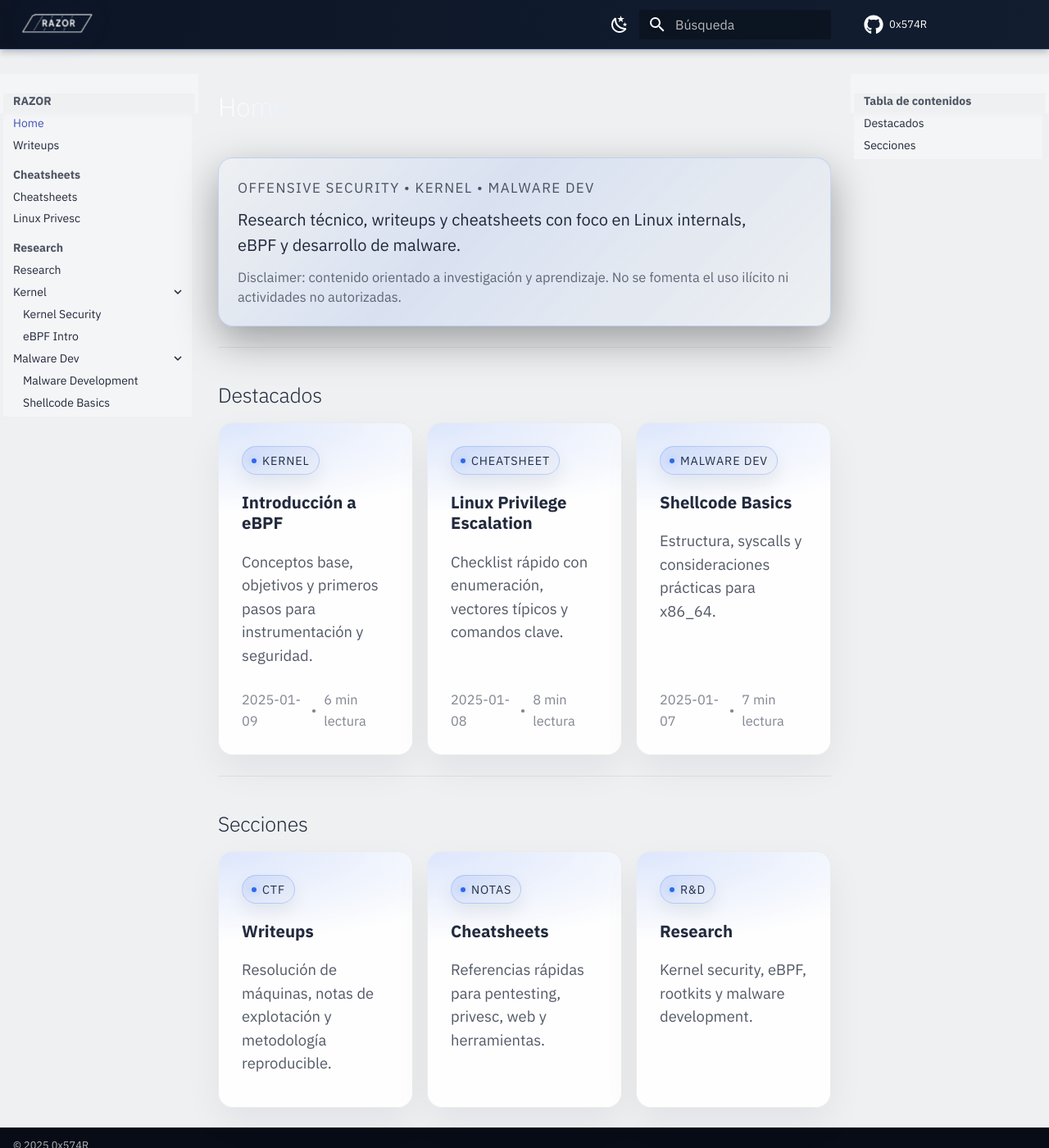
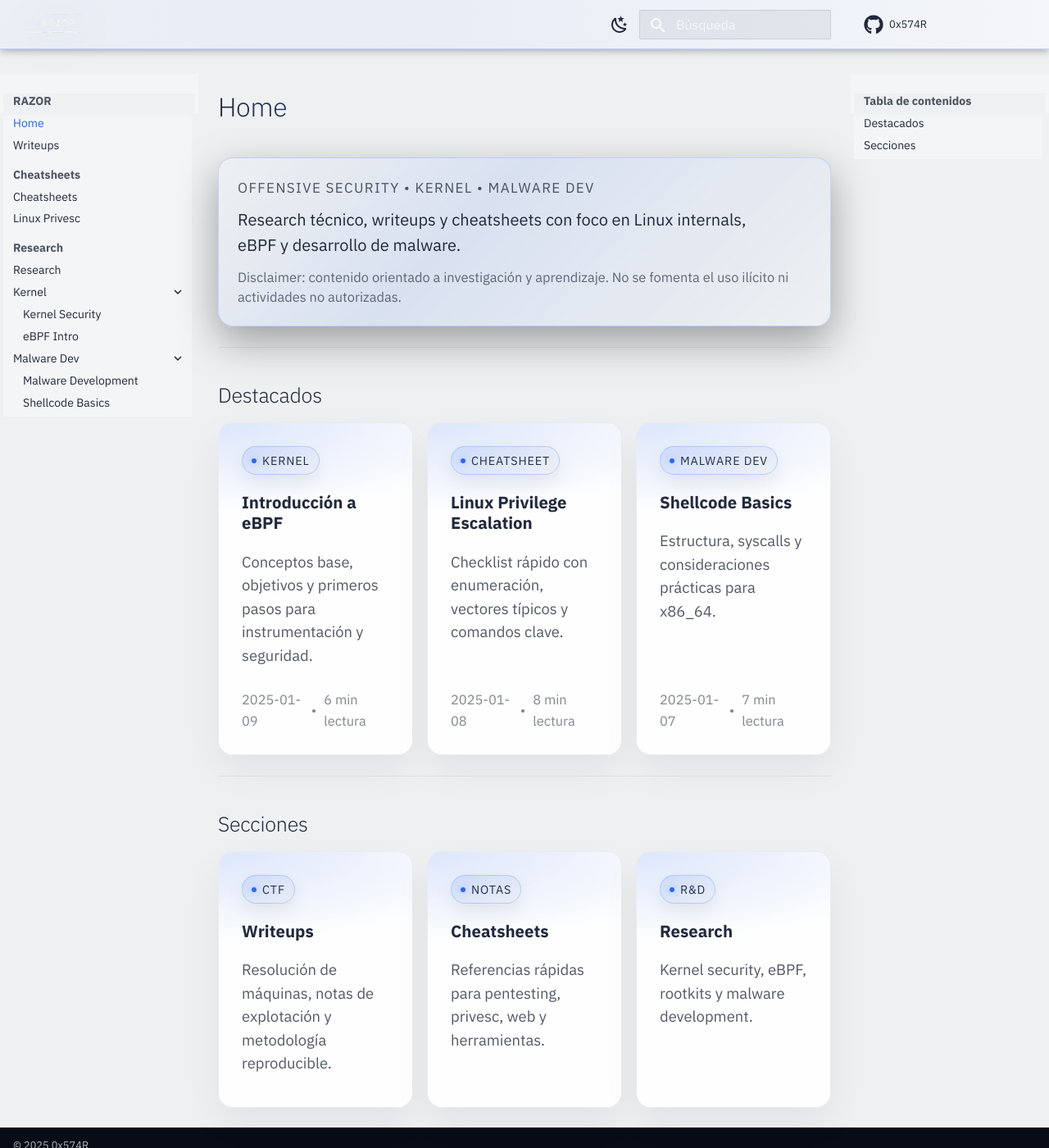
Before and after one commit to 0x574R/0x574R.github.io, an MkDocs documentation site: the page built from docs/index.md, in a window 1280 px wide and 1400 px high. Shown: the whole window at 82% size. Built offline with MkDocs 1.6.1 and Material for MkDocs 9.7.7, drawn with Linux system fonts in a browser that asks for light colours.

```diff
--- a/docs/stylesheets/custom.css
+++ b/docs/stylesheets/custom.css
@@ -9,8 +9,8 @@
 /* Wider reading area (central article/content) */
 :root {
   /* Layout (central reading area) */
-  --razor-max-width: 80rem; /* tighter body width */ /* slightly tighter than before */
-  --md-typeset-width: 44rem; /* narrower reading column */ /* wider than default, but less than the previous 56rem */
+  --razor-max-width: 74rem; /* narrower overall body width */
+  --md-typeset-width: 40rem; /* narrower reading column */
 }
 
 .md-grid {
@@ -95,6 +95,18 @@
   animation: razor-title-shimmer 6.5s ease-in-out infinite;
 }
 
+/* Light mode: ensure H1 stays readable on bright surfaces */
+[data-md-color-scheme="default"] .md-typeset h1 {
+  background: linear-gradient(
+    90deg,
+    rgba(15, 23, 42, 0.92) 0%,
+    rgba(var(--razor-accent-rgb), 0.95) 55%,
+    rgba(15, 23, 42, 0.88) 100%
+  );
+  -webkit-background-clip: text;
+  background-clip: text;
+}
+
 .md-typeset h2,
 .md-typeset h3 {
   position: relative;
@@ -117,10 +129,10 @@
   width: 44px;
 }
 
-/* Make topbar more distinguishable from body + animated gradient */
-.md-header,
-.md-tabs {
-  /* Blue-grey gradient with subtle movement */
+/* Topbar (scheme-aware) + animated gradient */
+[data-md-color-scheme="slate"] .md-header,
+[data-md-color-scheme="slate"] .md-tabs {
+  /* Dark mode: navy/steel */
   background: linear-gradient(
     92deg,
     #060a12 0%,
@@ -132,8 +144,22 @@
   animation: razor-header-gradient 9s ease-in-out infinite;
 }
 
+[data-md-color-scheme="default"] .md-header,
+[data-md-color-scheme="default"] .md-tabs {
+  /* Light mode: clean steel */
+  background: linear-gradient(
+    92deg,
+    #f7f8fb 0%,
+    #eef2f7 35%,
+    #e8edf6 65%,
+    #f7f8fb 100%
+  );
+  background-size: 240% 240%;
+  animation: razor-header-gradient 10s ease-in-out infinite;
+}
+
 .md-header {
-  border-bottom: 1px solid rgba(var(--razor-accent-rgb), 0.25);
+  border-bottom: 1px solid rgba(var(--razor-accent-rgb), 0.20);
 }
 
 /* Enlarge logo A LOT (visual size) while keeping topbar height compact */
@@ -144,6 +170,31 @@
   transform-origin: left center;
   filter: drop-shadow(0 0 12px rgba(var(--razor-accent-rgb), 0.35));
   animation: razor-logo-float 4.2s ease-in-out infinite;
+}
+
+/* Light mode: avoid "glowy" logo + ensure header icons/text are dark */
+[data-md-color-scheme="default"] .md-header__button.md-logo img {
+  filter: drop-shadow(0 4px 14px rgba(15, 23, 42, 0.18));
+}
+
+[data-md-color-scheme="default"] .md-header,
+[data-md-color-scheme="default"] .md-tabs {
+  color: rgba(15, 23, 42, 0.92);
+}
+
+[data-md-color-scheme="default"] .md-header__button .md-icon,
+[data-md-color-scheme="default"] .md-header__title,
+[data-md-color-scheme="default"] .md-header__title a {
+  color: rgba(15, 23, 42, 0.92) !important;
+}
+
+[data-md-color-scheme="default"] .md-search__form {
+  background: rgba(15, 23, 42, 0.06);
+  border: 1px solid rgba(15, 23, 42, 0.10);
+}
+
+[data-md-color-scheme="default"] .md-search__input {
+  color: rgba(15, 23, 42, 0.92) !important;
 }
 
 .md-header__button.md-logo {
@@ -187,6 +238,46 @@
   transform: translateY(-1px);
   border-color: rgba(var(--razor-accent-rgb), 0.35);
   box-shadow: 0 14px 34px rgba(0, 0, 0, 0.45);
+}
+
+/* Light mode: softer shadows + better contrast on code blocks */
+[data-md-color-scheme="default"] .md-typeset pre > code {
+  background: #f5f7fb;
+  border: 1px solid rgba(15, 23, 42, 0.12);
+  box-shadow: 0 12px 28px rgba(15, 23, 42, 0.08);
+}
+
+[data-md-color-scheme="default"] .md-typeset pre:hover > code {
+  border-color: rgba(var(--razor-accent-rgb), 0.32);
+  box-shadow: 0 18px 40px rgba(15, 23, 42, 0.12);
+}
+
+/* --- Code tabs (language selector) --- */
+.md-typeset .tabbed-set {
+  border-radius: 14px;
+  overflow: hidden;
+  border: 1px solid rgba(255, 255, 255, 0.06);
+  box-shadow: 0 16px 42px rgba(0,0,0,0.28);
+}
+
+[data-md-color-scheme="default"] .md-typeset .tabbed-set {
+  border: 1px solid rgba(15, 23, 42, 0.10);
+  box-shadow: 0 18px 45px rgba(15, 23, 42, 0.08);
+}
+
+.md-typeset .tabbed-set > input + label {
+  font-weight: 700;
+  letter-spacing: 0.02em;
+}
+
+[data-md-color-scheme="slate"] .md-typeset .tabbed-set > input + label {
+  background: rgba(255, 255, 255, 0.03);
+  border-bottom: 1px solid rgba(255, 255, 255, 0.06);
+}
+
+[data-md-color-scheme="default"] .md-typeset .tabbed-set > input + label {
+  background: rgba(15, 23, 42, 0.03);
+  border-bottom: 1px solid rgba(15, 23, 42, 0.08);
 }
 
 /* Tables: faint surface so they don't disappear into the background */
@@ -301,6 +392,20 @@
 
 .md-nav__link:hover::after {
   width: 18px;
+}
+
+/* Active navigation link: clearer in light mode */
+[data-md-color-scheme="default"] .md-nav__link--active {
+  color: var(--md-accent-fg-color) !important;
+}
+
+/* Copy-to-clipboard button visibility in light mode */
+[data-md-color-scheme="default"] .md-clipboard {
+  color: rgba(15, 23, 42, 0.65);
+}
+
+[data-md-color-scheme="default"] .md-clipboard:hover {
+  color: rgba(15, 23, 42, 0.88);
 }
 
 /* --- Home (Inicio) layout --- */
@@ -527,6 +632,19 @@
 .md-typeset .admonition,
 .md-typeset details {
   border-color: rgba(var(--razor-accent-rgb), 0.28);
+  border-radius: 14px;
+}
+
+/* Admonitions: make light mode significantly clearer */
+[data-md-color-scheme="default"] .md-typeset .admonition,
+[data-md-color-scheme="default"] .md-typeset details {
+  background: rgba(15, 23, 42, 0.03);
+  border: 1px solid rgba(15, 23, 42, 0.10);
+}
+
+[data-md-color-scheme="slate"] .md-typeset .admonition,
+[data-md-color-scheme="slate"] .md-typeset details {
+  background: rgba(255, 255, 255, 0.018);
 }
 
 /* Search highlight */
--- a/mkdocs.yml
+++ b/mkdocs.yml
@@ -37,11 +37,12 @@
     - navigation.top
     - search.highlight
     - content.code.copy
+    - content.tabs.link
   icon:
     repo: fontawesome/brands/github
     admonition:
       note: fontawesome/solid/note-sticky
-      tip: fontawesome/solid/lightbulb
+      tip: fontawesome/solid/link
       warning: fontawesome/solid/triangle-exclamation
       danger: fontawesome/solid/skull-crossbones
 
@@ -57,7 +58,12 @@
   - pymdownx.superfences
   - pymdownx.highlight:
       anchor_linenums: true
+      pygments_lang_class: true
+      pygments_style: github
+      pygments_style_dark: monokai
   - pymdownx.inlinehilite
+  - pymdownx.tabbed:
+      alternate_style: true
   - tables
   - attr_list
   - md_in_html
```
Also changed, not shown: docs/cheatsheets/linux-privesc.md (+30 -13 lines).
